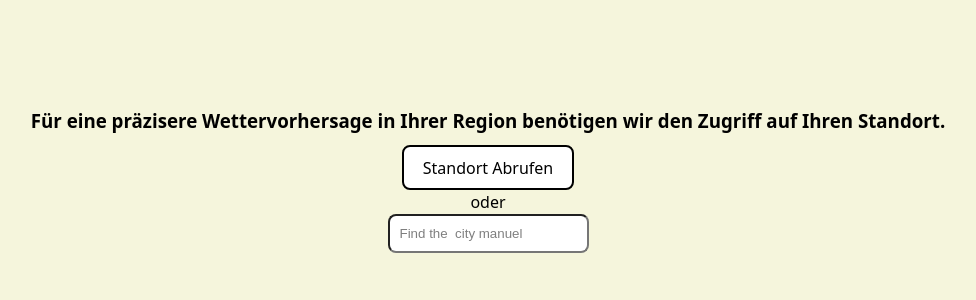
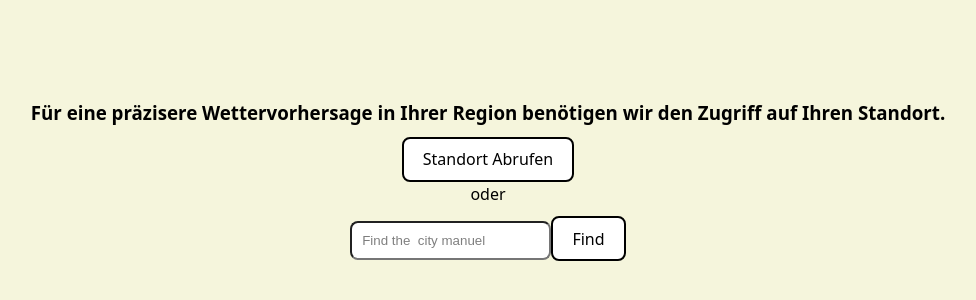
Before and after one commit to Jurek257/weather-react-app, a React (Vite) app: page / in a window 1280 px wide. Shown: the part 220-520 px from the top of the page, without its empty margins (152-1128 px from the left). Built offline with nearby package versions, Linux system fonts and the light colour scheme.

Commit message:
added code for manuel find the city , something still not working

```diff
--- a/api/cityToCoordinates.ts
+++ b/api/cityToCoordinates.ts
@@ -1,6 +1,6 @@
-import type { VercelRequest, VercelResponse } from "./vercelTypes";
+/* import type { VercelRequest, VercelResponse } from "./vercelTypes"; */
 
-export default async function handler(req: VercelRequest, res: VercelResponse) {
+export default async function handler(req: any, res: any) {
   const { cityName } = req.query;
 
   const API_KEY = process.env.OPEN_WEATHER_API_KEY;
--- a/api/geocode.ts
+++ b/api/geocode.ts
@@ -1,6 +1,6 @@
-import type { VercelRequest, VercelResponse } from "./vercelTypes";
+/* import type { VercelRequest, VercelResponse } from "./vercelTypes"; */
 
-export default async function handler(req: VercelRequest, res: VercelResponse) {
+export default async function handler(req: any, res: any) {
   const { lat, lon } = req.query;
 
   const API_KEY = process.env.OPEN_WEATHER_API_KEY;
--- a/api/weather.ts
+++ b/api/weather.ts
@@ -1,6 +1,4 @@
-import type { VercelRequest, VercelResponse } from "./vercelTypes";
-
-export default async function handler(req: VercelRequest, res: VercelResponse) {
+export default async function handler(req: any, res: any) {
   const { lat, lon } = req.query;
 
   const API_KEY = process.env.OPEN_WEATHER_API_KEY;
--- a/src/App.tsx
+++ b/src/App.tsx
@@ -9,6 +9,8 @@ import { formateWeatherByDay } from "./utils/FormatWeather.ts";
 import { getUserPosition } from "./services/getCoordinatesByUser.ts";
 import { getCityByCoordinates } from "./services/getCityByCoordinates.ts";
 import { getWeatherByCoordinates } from "./services/getWeatherByCoordinstes";
+import { getCoordinatesByCity } from "./services/getCoordinatesByCity.ts";
+getCoordinatesByCity;
 
 function App() {
   const [hasLocationPermision, setLocationPermision] = useState<boolean | null>(
@@ -43,10 +45,27 @@ function App() {
     }
   }
 
+  async function manuallyLoadWeatherByCity(cityName: string) {
+    setLoading(true);
+    setError(null);
+
+    try {
+      const coords = await getCoordinatesByCity(cityName);
+      setCity(cityName);
+      const weatherForecastArray = await getWeatherByCoordinates(
+        coords.lat,
+        coords.lon,
+      );
+
+      setForecastArray(weatherForecastArray);
+    } catch (error) {}
+  }
+
   if (hasLocationPermision === null)
     return (
       <LocationPermisionPreloadOverlay
         onGeolocationAllowed={loadWeathher}
+        manuallyLoadWeatherByCity={manuallyLoadWeatherByCity}
       ></LocationPermisionPreloadOverlay>
     );
 
@@ -57,7 +76,7 @@ function App() {
       </div>
     );
   }
-  if (error) {
+  if (error || hasLocationPermision === false) {
     return (
       <div>
         <p>{error}</p>
--- a/src/components/LocationPermisionPreloadOverlay/LocationPermisionPreloadOverlay.tsx
+++ b/src/components/LocationPermisionPreloadOverlay/LocationPermisionPreloadOverlay.tsx
@@ -1,12 +1,24 @@
+import { useState } from "react";
 import styles from "./LocationPermisionPreloadOverlay.module.css";
 
 interface LocationPermisionPreloadOverlayProps {
   onGeolocationAllowed: () => void;
+  manuallyLoadWeatherByCity: (cityName: string) => void;
 }
 
 export function LocationPermisionPreloadOverlay({
   onGeolocationAllowed,
+  manuallyLoadWeatherByCity,
 }: LocationPermisionPreloadOverlayProps) {
+  const [cityInput, setCityInput] = useState("");
+
+  function handleCityInputSubmit(event: React.SyntheticEvent<HTMLFormElement>) {
+    event.preventDefault();
+    const trimmedCity = cityInput.trim();
+    if (!trimmedCity) return;
+    manuallyLoadWeatherByCity(trimmedCity); //TODO import function of loading weather by city from App.tsx
+  }
+
   return (
     <div className={styles.locationPermisionPreloadOverlay}>
       <h3>
@@ -18,14 +30,20 @@ export function LocationPermisionPreloadOverlay({
 
       <p>oder</p>
 
+      <form onSubmit={handleCityInputSubmit}>
         <input
           className={styles.cityInput}
           type="text"
-        //todo : Value input , and variable
           id="city-intput"
           name="city-input"
           placeholder="Find the  city manuel"
+          value={cityInput}
+          onChange={(e) => setCityInput(e.target.value)}
         />
+        <button type="submit" disabled={!cityInput.trim()}>
+          Find
+        </button>
+      </form>
     </div>
   );
 }
--- a/src/services/getCoordinatesByCity.ts
+++ b/src/services/getCoordinatesByCity.ts
@@ -1,11 +1,6 @@
-type Coordinates = {
-  lat: number;
-  lon: number;
-};
-
 export async function getCoordinatesByCity(
   cityName: string,
-): Promise<Coordinates> {
+): Promise<{ lat: number; lon: number }> {
   const response = await fetch(
     `api/cityToCoordinates?cityName=${encodeURIComponent(cityName)}`,
   );
```
Also changed, not shown: api/vercelTypes.ts (deleted, +0 -8 lines). Lines whose indentation alone changed are shown as unchanged.
